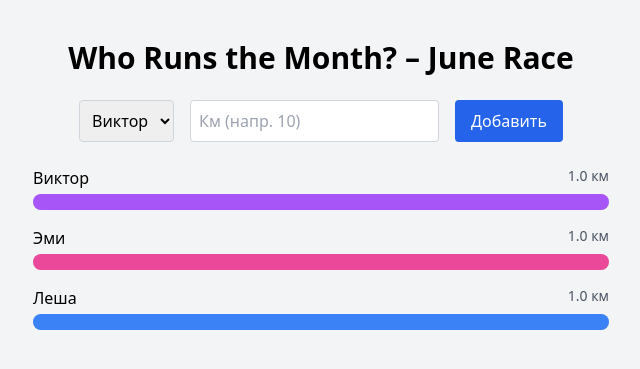
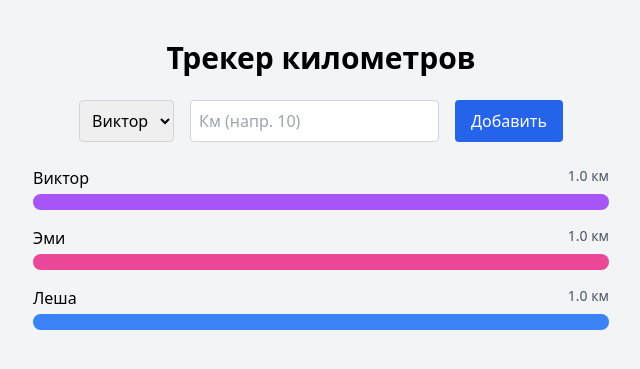
Before and after one commit to alex2romanov/km-tracker, a Flask app: page / in a window 1280 px wide. Shown: the top 369 px of the page, without its empty margins (319-959 px from the left). Run offline with Flask 3, Linux system fonts and the light colour scheme; some libraries are stand-ins or nearby versions.

Commit message:
initial commit

```diff
--- a/app.py
+++ b/app.py
@@ -1,40 +1,3 @@
-# from flask import Flask, render_template, request, redirect
-# import json
-# import os
-#
-# app = Flask(__name__)
-#
-# DATA_FILE = "data.json"
-#
-# def load_data():
-#     if os.path.exists(DATA_FILE):
-#         with open(DATA_FILE, "r", encoding="utf-8") as f:
-#             return json.load(f)
-#     return {"Виктор": 0, "Эми": 0, "Леша": 0}
-#
-# def save_data(data):
-#     with open(DATA_FILE, "w", encoding="utf-8") as f:
-#         json.dump(data, f, ensure_ascii=False, indent=2)
-#
-# @app.route("/", methods=["GET", "POST"])
-# def index():
-#     data = load_data()
-#     if request.method == "POST":
-#         name = request.form["name"]
-#         km = float(request.form["km"])
-#         data[name] = data.get(name, 0) + km
-#         save_data(data)
-#         return redirect("/")
-#
-#     # сортируем по километрам
-#     sorted_data = dict(sorted(data.items(), key=lambda x: -x[1]))
-#     return render_template("index.html", data=sorted_data)
-#
-#
-# if __name__ == "__main__":
-#     port = int(os.environ.get("PORT", 5000))
-#     app.run(host="0.0.0.0", port=port)
-
 from flask import Flask, render_template, request, redirect
 import json
 import os
@@ -48,7 +11,6 @@ def load_data():
     if os.path.exists(DATA_FILE):
         with open(DATA_FILE, "r", encoding="utf-8") as f:
             data = json.load(f)
-
             # Ensure all valid names have an entry, defaulting to 0
             for name in VALID_NAMES:
                 if name not in data:
@@ -72,9 +34,9 @@ def index():
             save_data(data)
         return redirect("/")
 
-    # Sort by kilometers and find max for percentage
+    # Sort by kilometers and find max for percentage with fallback
     sorted_data = dict(sorted(data.items(), key=lambda x: -x[1]))
-    max_km = max(sorted_data.values()) if sorted_data else 1
+    max_km = max(sorted_data.values()) if sorted_data.values() else 1  # Fallback to 1 if all values are 0
     return render_template("index.html", data=sorted_data, max_km=max_km, valid_names=VALID_NAMES)
 
 if __name__ == "__main__":
--- a/templates/index.html
+++ b/templates/index.html
@@ -3,7 +3,7 @@
 <head>
   <meta charset="UTF-8" />
   <meta name="viewport" content="width=device-width, initial-scale=1.0" />
-  <title>Who Runs the Month? – June Race</title>
+  <title>Трекер километров</title>
   <script src="https://cdn.tailwindcss.com"></script>
   <style>
     /* Fallback styles in case Tailwind fails to load */
@@ -42,7 +42,7 @@
   </style>
 </head>
 <body class="bg-gray-100 min-h-screen flex flex-col items-center justify-start py-10">
-  <h1 class="text-3xl font-bold mb-6">Who Runs the Month? – June Race</h1>
+  <h1 class="text-3xl font-bold mb-6">Трекер километров</h1>
 
   <form method="post" class="flex space-x-4 mb-6">
     <select name="name" id="nameInput" class="border p-2 rounded" required>
```
